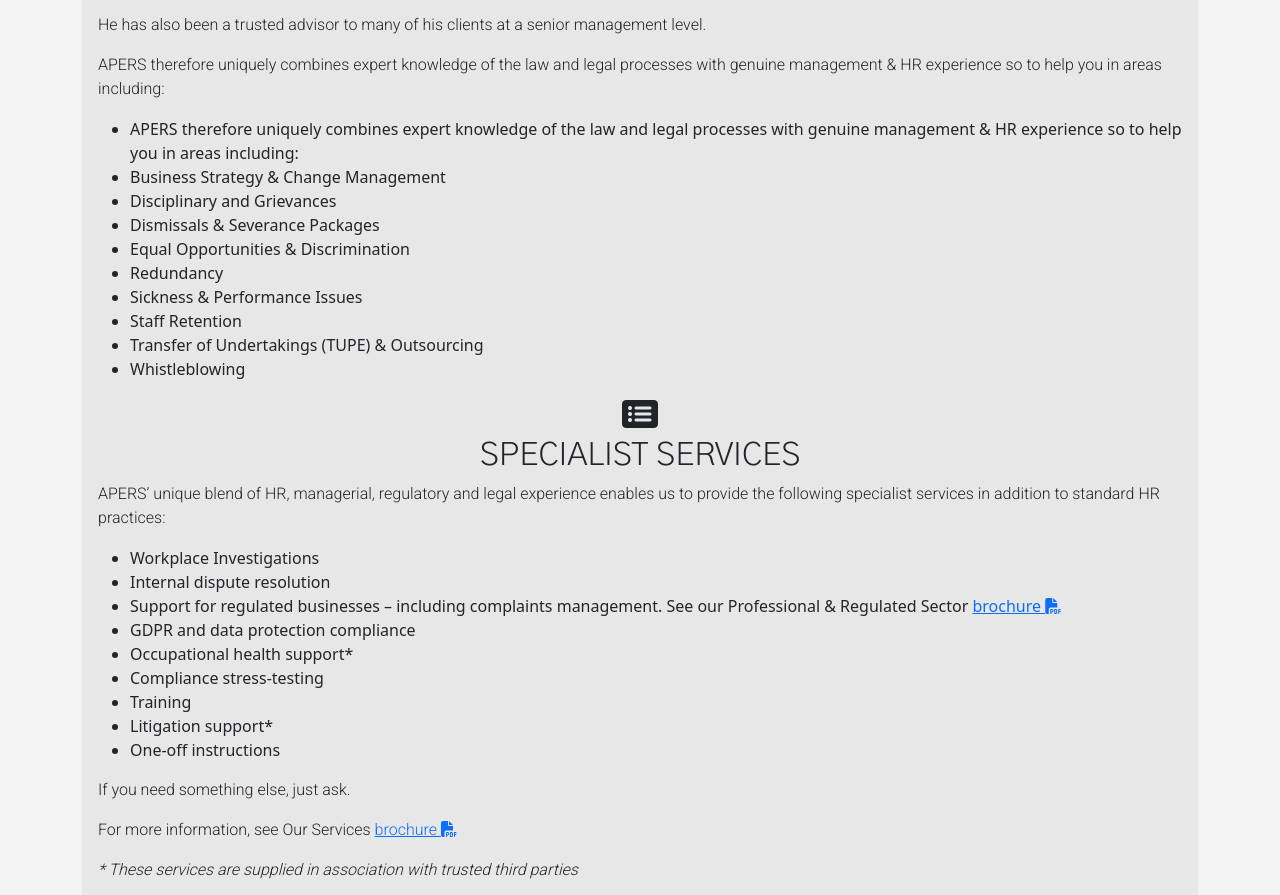
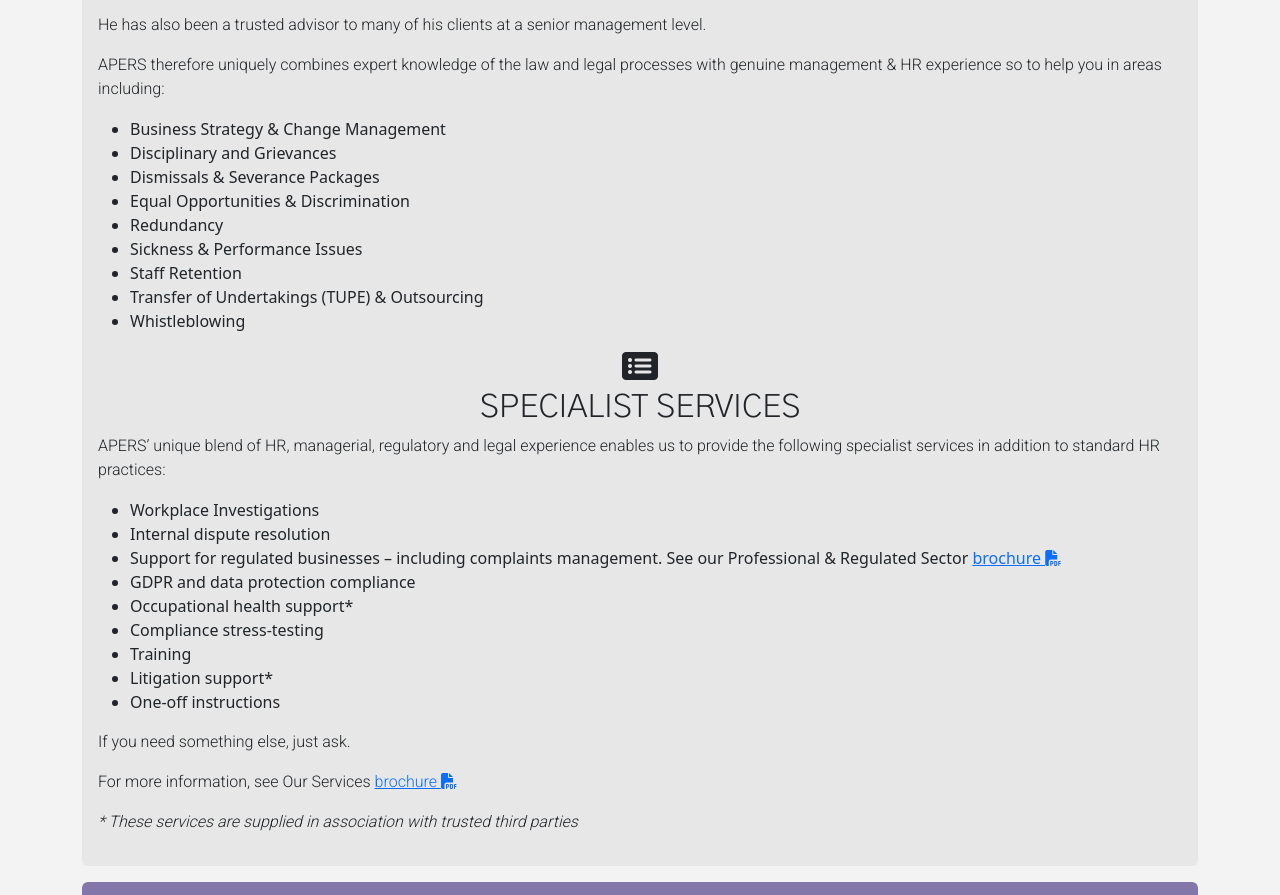
Before and after one commit to PaulWheatcroft/apers, a website: page index.html in a window 1280 px wide. Shown: the part 1689-2584 px from the top of the page. Drawn offline with nearby package versions, Linux system fonts and the light colour scheme.

Commit message:
removed list item

```diff
--- a/index.html
+++ b/index.html
@@ -107,7 +107,7 @@
                 <p>APERS therefore uniquely combines expert knowledge of the law and legal processes with genuine management & HR experience so to help you in areas including:</p>
 
                 <ul>
-                    <li>APERS therefore uniquely combines expert knowledge of the law and legal processes with genuine management & HR experience so to help you in areas including:</li>
+
                     <li>Business Strategy & Change Management</li>
                     <li>Disciplinary and Grievances</li>
                     <li>Dismissals & Severance Packages</li>
```
